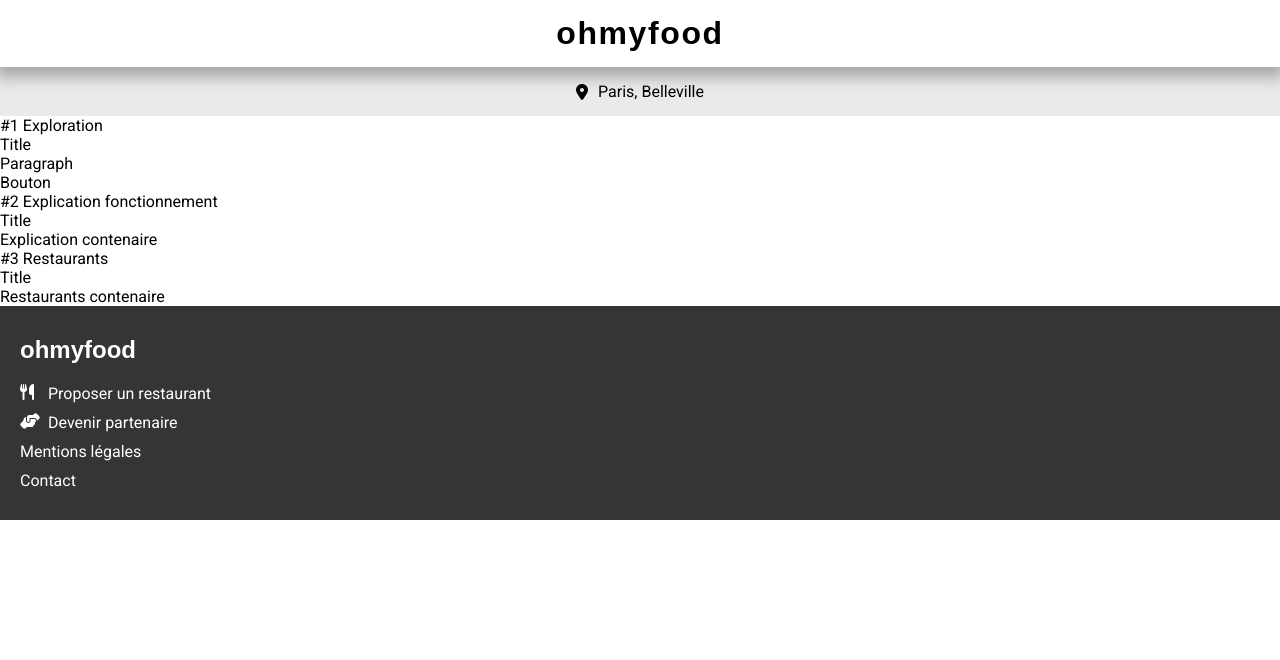
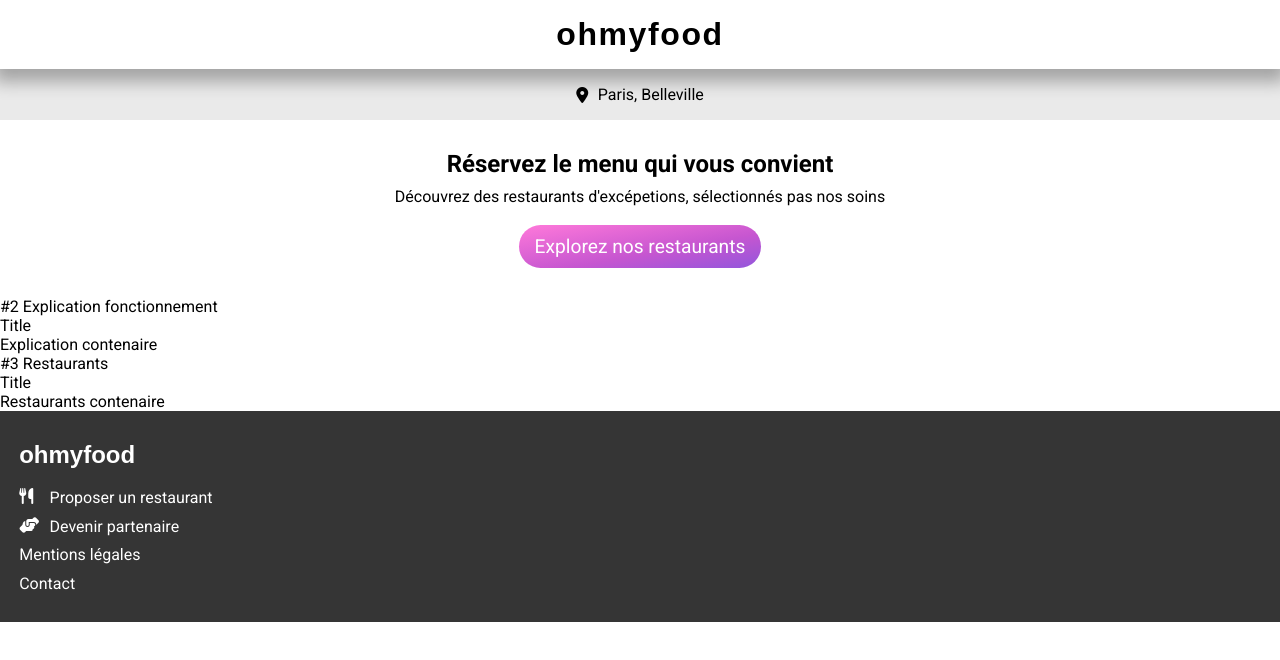
Before and after one commit to thumelhans/projet_3, a website: page index.html in a window 1280 px wide. Drawn offline with Linux system fonts and the light colour scheme; a web font is replaced by a local one.

Commit message:
**** Projet 3: Ohmyfood v0.4 ****
Ajout:

	--- HTML ---
	- Mise en place de la partie réservation
	- Création du boutton

	--- SASS ---
	- Création du placeholder %button
	- Ajout d'une variable button-background-color
	- Configuration de la partie réservation
	- Configuration du boutton

Modification:

	--- SASS ---
	- Modification unité de valeur px en rem

```diff
--- a/index.html
+++ b/index.html
@@ -24,16 +24,28 @@
                 </p>
             </div>
         </div>
-        <section> #1 Exploration
-            <div>Title</div>
-            <div>Paragraph</div>
-            <div>Bouton</div>
+        <section class="reservation">
+            <div class="reservation__title">
+                <h1>
+                    Réservez le menu qui vous convient
+                </h1>
+            </div>
+            <div class="reservation__presentation">
+                <p>
+                    Découvrez des restaurants d'excépetions, sélectionnés pas nos soins
+                </p>
+            </div>
+            <div class="reservation__button">
+                <button type="button">
+                    <a href="">Explorez nos restaurants</a>
+                </button>
+            </div>
         </section>
-        <section> #2 Explication fonctionnement
+        <section class="explanation"> #2 Explication fonctionnement
             <div>Title</div>
             <div>Explication contenaire</div>
         </section>
-        <section> #3 Restaurants
+        <section id="" class="restaurant"> #3 Restaurants
             <div>Title</div>
             <div>Restaurants contenaire</div>
         </section>
--- a/sass/style.scss
+++ b/sass/style.scss
@@ -6,12 +6,20 @@
 $primary: #9356dc;
 $secondary: #ff79da;
 $tertiary: #99e2d0;
-$light-background-color: #eaeaea;
-$dark-background-color: #353535;
 $white: white;
 $black: black;
 $danger: darkred;
 $validation: green;
+
+//Background
+$light-background-color: #eaeaea;
+$dark-background-color: #353535;
+$button-background-color: linear-gradient(
+  170deg,
+  rgba(255, 121, 218, 1) 0%,
+  rgba(198, 86, 208, 1) 60%,
+  rgba(147, 86, 220, 1) 100%
+);
 
 //Font
 @import url("https://fonts.googleapis.com/css2?family=Roboto:wght@400;700&family=Shrikhand&display=swap");
@@ -20,8 +28,8 @@ $logo-font: "Shrikhand", sans-serif;
 $font-color: $black !default;
 
 //Padding & Margin
-$padding: 10px !default;
-$margin: 10px !default;
+$padding: 0.6rem !default;
+$margin: 0.6rem !default;
 $center: 0 auto;
 
 //Height & Width
@@ -33,8 +41,8 @@ $width: 100%;
 //***************
 
 * {
-  margin: $margin - 10px;
-  padding: $padding - 10px;
+  margin: $margin - 0.6rem;
+  padding: $padding - 0.6rem;
   box-sizing: border-box;
   font-family: $main-font;
 }
@@ -57,9 +65,7 @@ a {
 //**** Mixins ****
 //****************
 
-// @Mixins
-
-@mixin flexbox($justify, $align, $gap: 0, $flex-flow:row wrap) {
+@mixin flexbox($justify, $align, $gap: 0, $flex-flow: row wrap) {
   display: flex;
   justify-content: $justify;
   align-items: $align;
@@ -97,6 +103,18 @@ a {
   letter-spacing: 0.1rem;
 }
 
+%button {
+  padding: $padding $padding + 0.4rem;
+  border: none;
+  border-radius: 2.5rem;
+  background: $button-background-color;
+
+  & a {
+    color: $white;
+    font-size: 1.2rem;
+  }
+}
+
 //****************
 //**** Layout ****
 //****************
@@ -106,8 +124,8 @@ a {
   text-align: center;
 
   &__logo {
-    padding: $padding + 5px 0;
-    @include box-shadow(0 5px 15px 5px rgba(0, 0, 0, 0.3));
+    padding: $padding + 0.4rem 0;
+    @include box-shadow(0 0.4rem 1rem 0.4rem rgba(0, 0, 0, 0.3));
 
     & h1 {
       font-family: $logo-font;
@@ -117,12 +135,12 @@ a {
 }
 
 .places {
-  padding: $padding + 5px 0;
+  padding: $padding + 0.4rem 0;
   background-color: $light-background-color;
 
   &__text {
-      @include flexbox(center, center, 10px);
-      &::before{
+    @include flexbox(center, center, 0.6rem);
+    &::before {
       @include icon("\f3c5");
     }
   }
@@ -131,10 +149,10 @@ a {
 .footer {
   background-color: $dark-background-color;
   color: $white;
-  padding: $padding + 20px $padding + 10px;
+  padding: $padding + 1.25rem $padding + 0.6rem;
 
   &__logo {
-    margin-bottom: $margin + 10px;
+    margin-bottom: $margin + 0.6rem;
     & h2 {
       font-family: $logo-font;
     }
@@ -142,27 +160,41 @@ a {
 
   &__link {
     color: $white;
-    @include flexbox(flex-start, flex-start,10px, column wrap);
+    @include flexbox(flex-start, flex-start, 0.6rem, column wrap);
 
-    &-1{
-        @include flexbox(space-between, flex-start, 5px);
-        &::before{
-            width: 23px;
+    &-1 {
+      @include flexbox(space-between, flex-start, 0.4rem);
+      &::before {
+        width: 1.5rem;
         @include icon("\f2e7");
       }
     }
 
-    &-2{
-        @include flexbox(space-between,flex-start, 5px);
-        &::before{
-            width: 23px;
+    &-2 {
+      @include flexbox(space-between, flex-start, 00.4rem);
+      &::before {
+        width: 1.5rem;
         @include icon("\f4c4");
       }
     }
 
     & a {
       color: $white;
+    }
+  }
+}
+
+.reservation {
+  padding: $padding + 1.25rem $padding + 0.6rem;
+  @include flexbox(space-between, center, 00.6rem, column wrap);
+  text-align: center;
+
+  &__button {
+    margin-top: $margin;
+
+    & button {
+      @extend %button;
+    }
 
   }
 }
-}
```
Also changed, not shown: css/style.css, 1 other file. Lines whose indentation alone changed are shown as unchanged.
